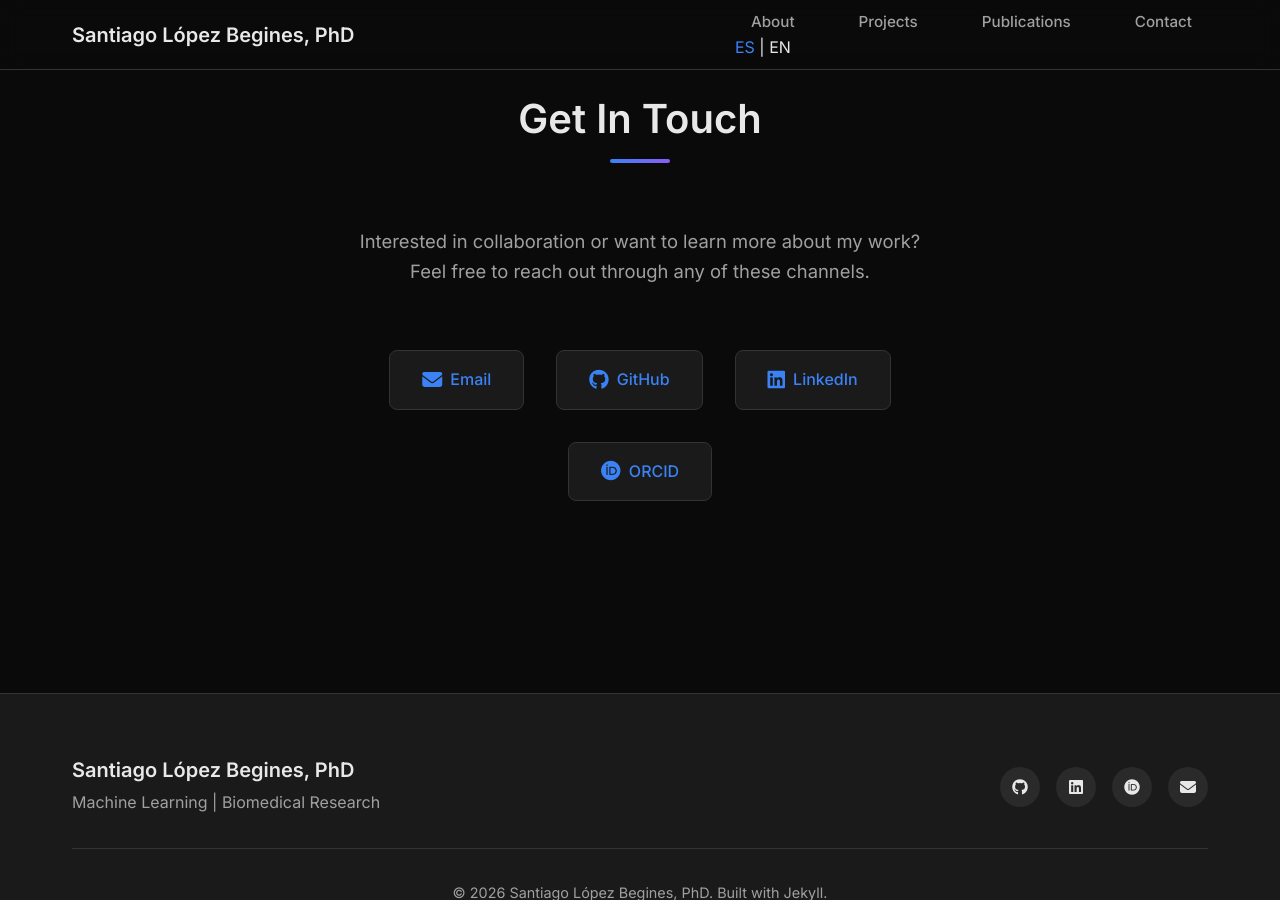
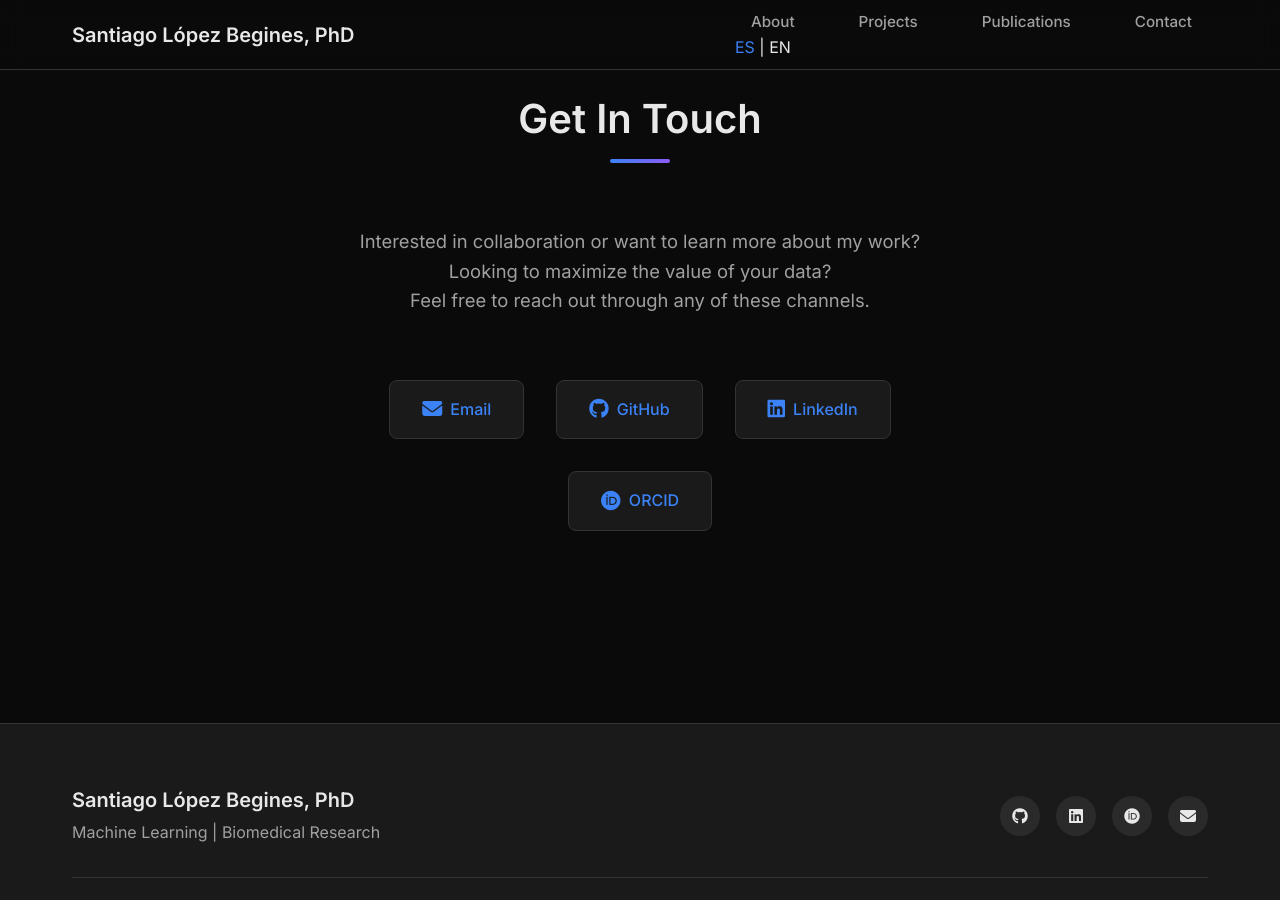
Before and after one commit to SLopezBegines/SLopezBegines.github.io, a Jekyll site: the page built from en/index.md, in a window 1280 px wide and 900 px high, scrolled down 3764 px. Built offline with Jekyll 4.4.1, drawn with Linux system fonts in a browser that asks for light colours.

Commit message:
Add line about maximizing data value in contact section

```diff
--- a/en/index.md
+++ b/en/index.md
@@ -140,6 +140,7 @@ layout: home
         <div class="contact-content">
             <p style="font-size: 1.15rem;">
                 Interested in collaboration or want to learn more about my work?<br>
+                Looking to maximize the value of your data?<br>
                 Feel free to reach out through any of these channels.
             </p>
 
```
